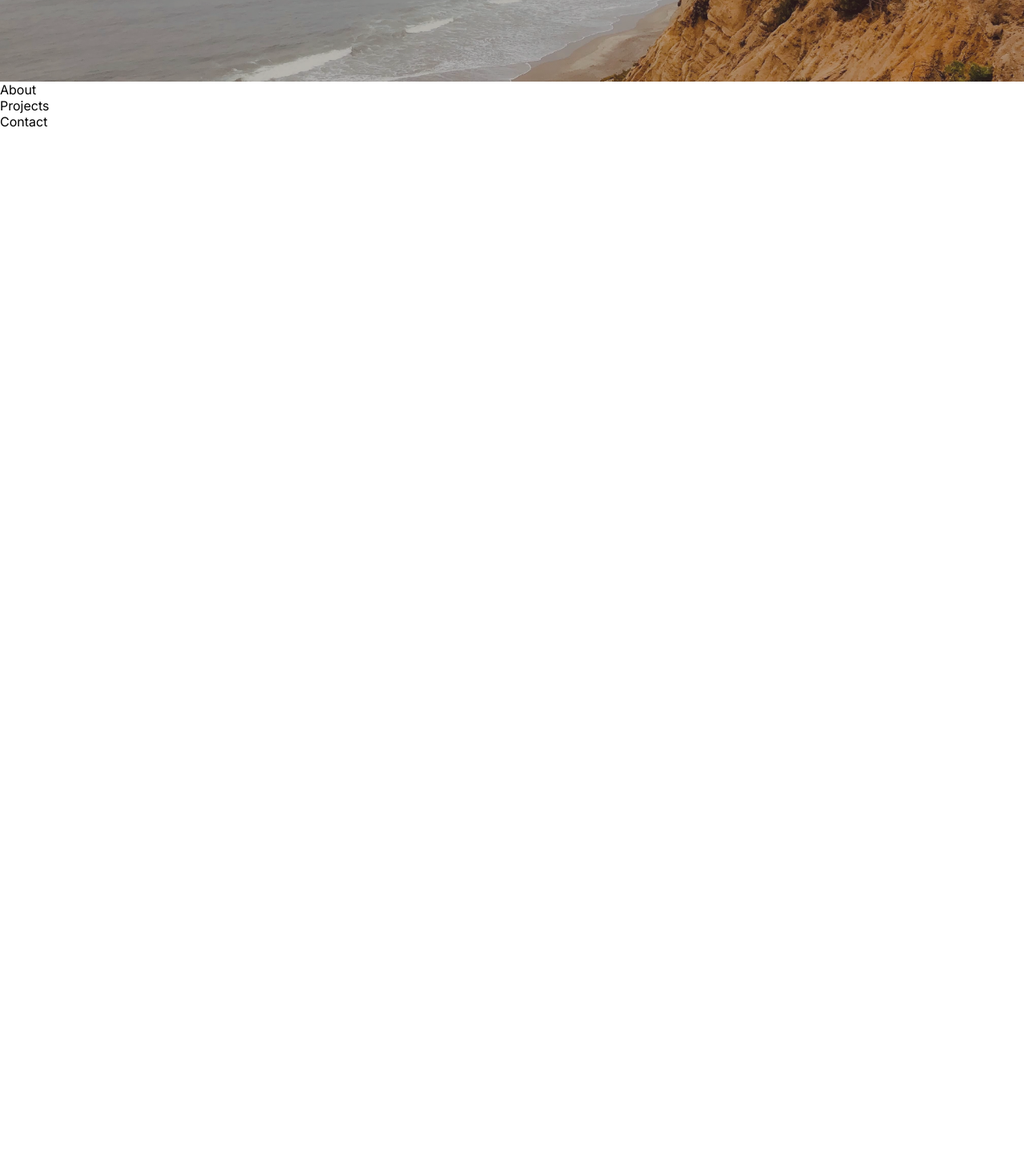
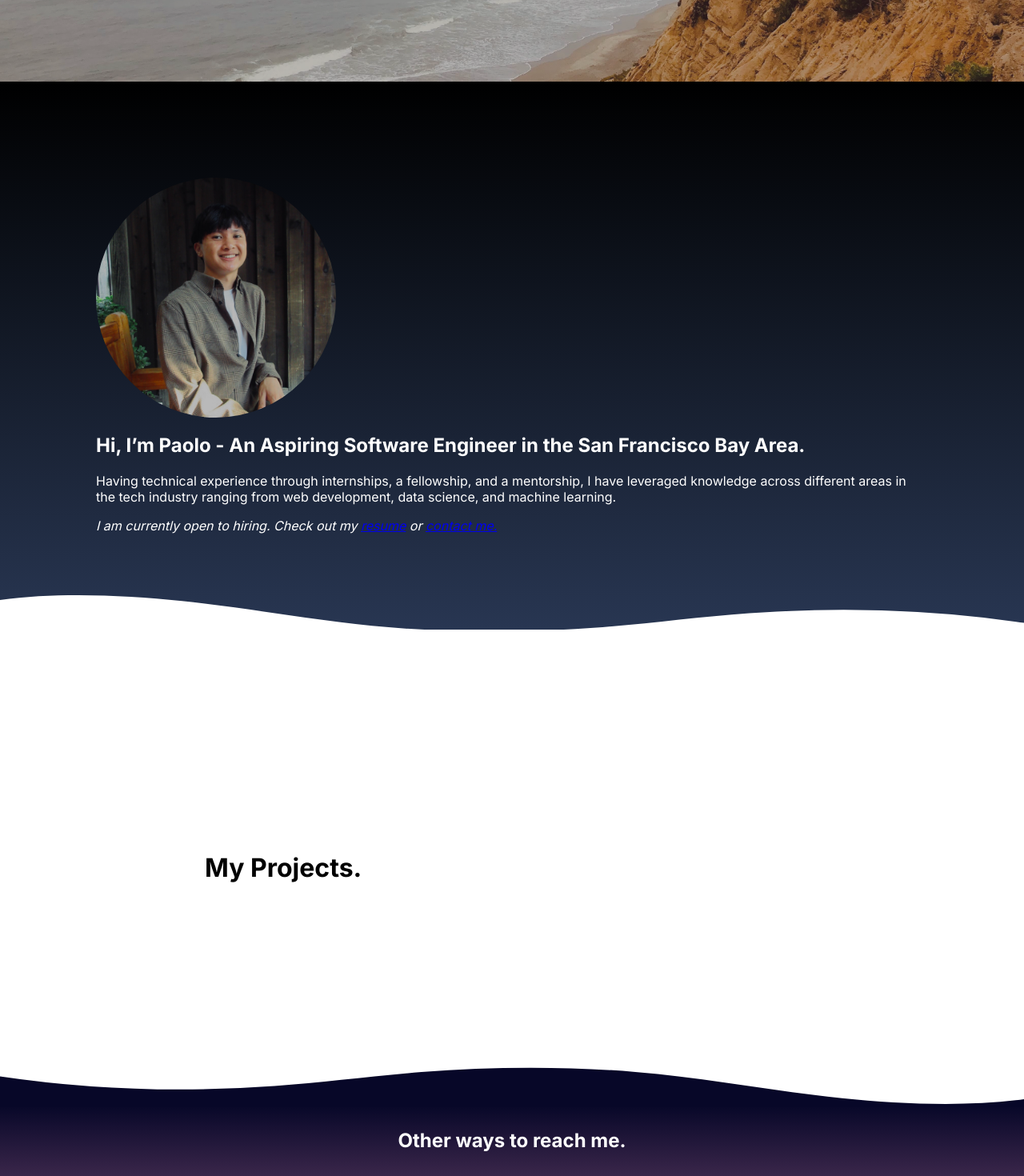
Before and after one commit to paolopedrigal/paolopedrigal.github.io, a React (Create React App) app: page / in a window 1280 px wide. Shown: the part 507-1977 px from the top of the page at 80% size. Before the commit the page ends 800 px from the top, so only its background shows below. Built offline with nearby package versions, Linux system fonts and the light colour scheme; a web font is replaced by a local one.

Commit message:
Added wavy backgrounds from shapedivider.app

```diff
--- /dev/null
+++ b/src/About/About.css
@@ -0,0 +1,43 @@
+.about-me-container {
+  background: linear-gradient(#000000, #283652);
+  color: white;
+  padding: 15vh;
+  position: relative;
+}
+
+.about-me-pic-container {
+  position: relative;
+  width: 300px;
+  height: 300px;
+  overflow: hidden;
+  border-radius: 100%;
+}
+
+.about-me-pic {
+  width: 100%;
+  height: 100%;
+  object-fit: cover;
+}
+
+/* CSS provided from https://www.shapedivider.app/ */
+.custom-shape-divider-bottom-1696837199 {
+  position: absolute;
+  bottom: 0;
+  left: 0;
+  width: 100%;
+  overflow: hidden;
+  line-height: 0;
+  transform: rotate(180deg);
+  margin-bottom: -3px; /* To remove white line at bottom */
+}
+
+.custom-shape-divider-bottom-1696837199 svg {
+  position: relative;
+  display: block;
+  width: calc(100% + 1.3px);
+  height: 50px;
+}
+
+.custom-shape-divider-bottom-1696837199 .shape-fill {
+  fill: #ffffff;
+}
--- a/src/About/About.tsx
+++ b/src/About/About.tsx
@@ -1,3 +1,53 @@
+import resume from "../Resume_PaoloPedrigal.pdf";
+import selfie from "./selfie-2023.jpg";
+import "./About.css";
+
+interface AboutMe {
+  aboutMeHeading: string;
+  aboutMeDescription: string;
+  aboutMeObjective: string;
+}
+
+const aboutMeInfo: AboutMe = require("./about.json");
+
 export default function About() {
-  return <div>About</div>;
+  return (
+    <div className="about-me-container">
+      <div className="about-me-pic-container">
+        <img
+          src={selfie}
+          alt="Picture of Paolo Pedrigal"
+          className="about-me-pic"
+        />
+      </div>
+      <div>
+        <h2>{aboutMeInfo.aboutMeHeading}</h2>
+        <p>{aboutMeInfo.aboutMeDescription}</p>
+        <i>
+          <span>{aboutMeInfo.aboutMeObjective}&nbsp;</span>
+          <span>
+            Check out my&nbsp;
+            <a href={resume} target="_blank">
+              resume
+            </a>
+            &nbsp;or&nbsp;
+            <a href="mailto:paolopedrigal@gmail.com">contact me.</a>
+          </span>
+        </i>
+      </div>
+      <div className="custom-shape-divider-bottom-1696837199">
+        <svg
+          data-name="Layer 1"
+          xmlns="http://www.w3.org/2000/svg"
+          viewBox="0 0 1200 120"
+          preserveAspectRatio="none"
+        >
+          <path
+            d="M321.39,56.44c58-10.79,114.16-30.13,172-41.86,82.39-16.72,168.19-17.73,250.45-.39C823.78,31,906.67,72,985.66,92.83c70.05,18.48,146.53,26.09,214.34,3V0H0V27.35A600.21,600.21,0,0,0,321.39,56.44Z"
+            className="shape-fill"
+          ></path>
+        </svg>
+      </div>
+    </div>
+  );
 }
--- /dev/null
+++ b/src/About/about.json
@@ -0,0 +1,5 @@
+{
+  "aboutMeHeading": "Hi, I’m Paolo - An Aspiring Software Engineer in the San Francisco Bay Area.",
+  "aboutMeDescription": "Having technical experience through internships, a fellowship, and a mentorship, I have leveraged knowledge across different areas in the tech industry ranging from web development, data science, and machine learning.",
+  "aboutMeObjective": "I am currently open to hiring."
+}
--- a/src/App.css
+++ b/src/App.css
@@ -95,8 +95,9 @@
     top: 4rem;
   }
   .nav {
-    top: 7%;
-    font-size: 1.2rem;
+    top: 0%;
+    right: 27%;
+    font-size: 1.1rem;
   }
   .nav-item {
     margin: 0.5rem;
--- a/src/App.tsx
+++ b/src/App.tsx
@@ -2,7 +2,7 @@ import { useRef, useEffect } from "react";
 import About from "./About/About";
 import Projects from "./Projects/Projects";
 import Contact from "./Contact/Contact";
-import FrontPage from "./img/WebsiteFrontPage.jpg";
+import FrontPage from "./WebsiteFrontPage.jpg";
 import resume from "./Resume_PaoloPedrigal.pdf";
 import "./App.css";
 
--- /dev/null
+++ b/src/Contact/Contact.css
@@ -0,0 +1,9 @@
+.contact-container {
+  background: linear-gradient(#070728, #3a264a);
+  color: white;
+  padding: 10px;
+}
+
+.contact-heading {
+  text-align: center;
+}
--- a/src/Contact/Contact.tsx
+++ b/src/Contact/Contact.tsx
@@ -1,3 +1,9 @@
+import "./Contact.css";
+
 export default function Contact() {
-  return <div>Contact</div>;
+  return (
+    <div className="contact-container">
+      <h2 className="contact-heading">Other ways to reach me.</h2>
+    </div>
+  );
 }
--- /dev/null
+++ b/src/Projects/Projects.css
@@ -0,0 +1,27 @@
+.projects-container {
+  padding: 20%;
+  position: relative;
+  background-color: white;
+}
+
+/* CSS provided from https://www.shapedivider.app/ */
+.custom-shape-divider-bottom-1696836311 {
+  position: absolute;
+  bottom: 0;
+  left: 0;
+  width: 100%;
+  overflow: hidden;
+  line-height: 0;
+  margin-bottom: -3px; /* To remove white line at bottom */
+}
+
+.custom-shape-divider-bottom-1696836311 svg {
+  position: relative;
+  display: block;
+  width: calc(100% + 1.3px);
+  height: 50px;
+}
+
+.custom-shape-divider-bottom-1696836311 .shape-fill {
+  fill: #070728;
+}
--- a/src/Projects/Projects.tsx
+++ b/src/Projects/Projects.tsx
@@ -1,5 +1,22 @@
-// import React from "react";
+import "./Projects.css";
 
 export default function Projects() {
-  return <div>Projects</div>;
+  return (
+    <div className="projects-container">
+      <h1>My Projects.</h1>
+      <div className="custom-shape-divider-bottom-1696836311">
+        <svg
+          data-name="Layer 1"
+          xmlns="http://www.w3.org/2000/svg"
+          viewBox="0 0 1200 120"
+          preserveAspectRatio="none"
+        >
+          <path
+            d="M985.66,92.83C906.67,72,823.78,31,743.84,14.19c-82.26-17.34-168.06-16.33-250.45.39-57.84,11.73-114,31.07-172,41.86A600.21,600.21,0,0,1,0,27.35V120H1200V95.8C1132.19,118.92,1055.71,111.31,985.66,92.83Z"
+            className="shape-fill"
+          ></path>
+        </svg>
+      </div>
+    </div>
+  );
 }
--- /dev/null
+++ b/src/Projects/projects.json
@@ -0,0 +1,6 @@
+[
+  {
+    "title": "Yourdle (Your + Wordle)",
+    "tech": "React, HTML/CSS, "
+  }
+]
```
Also changed, not shown: src/About/selfie-2023.jpg (added), src/WebsiteFrontPage.jpg (renamed from src/img/WebsiteFrontPage.jpg).
